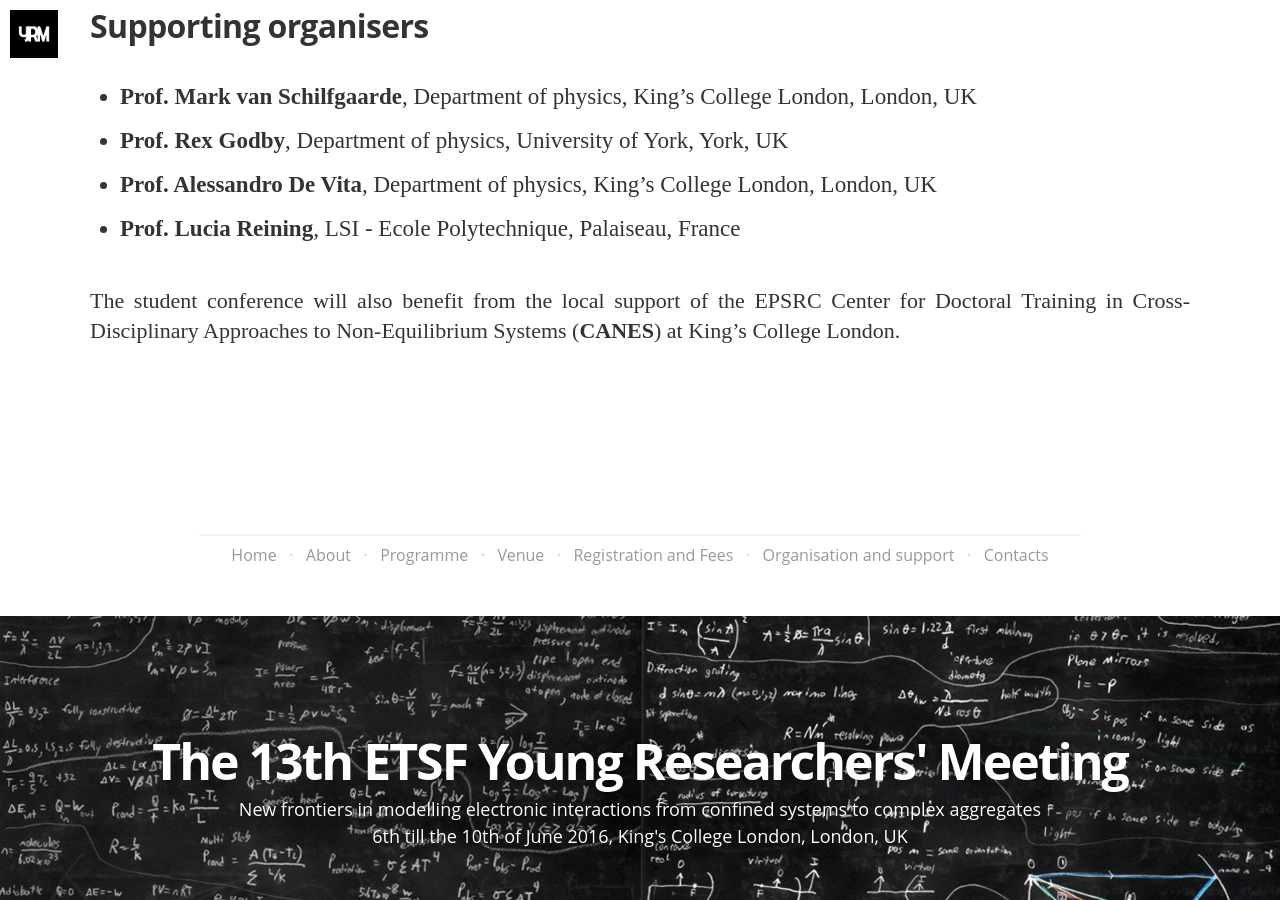
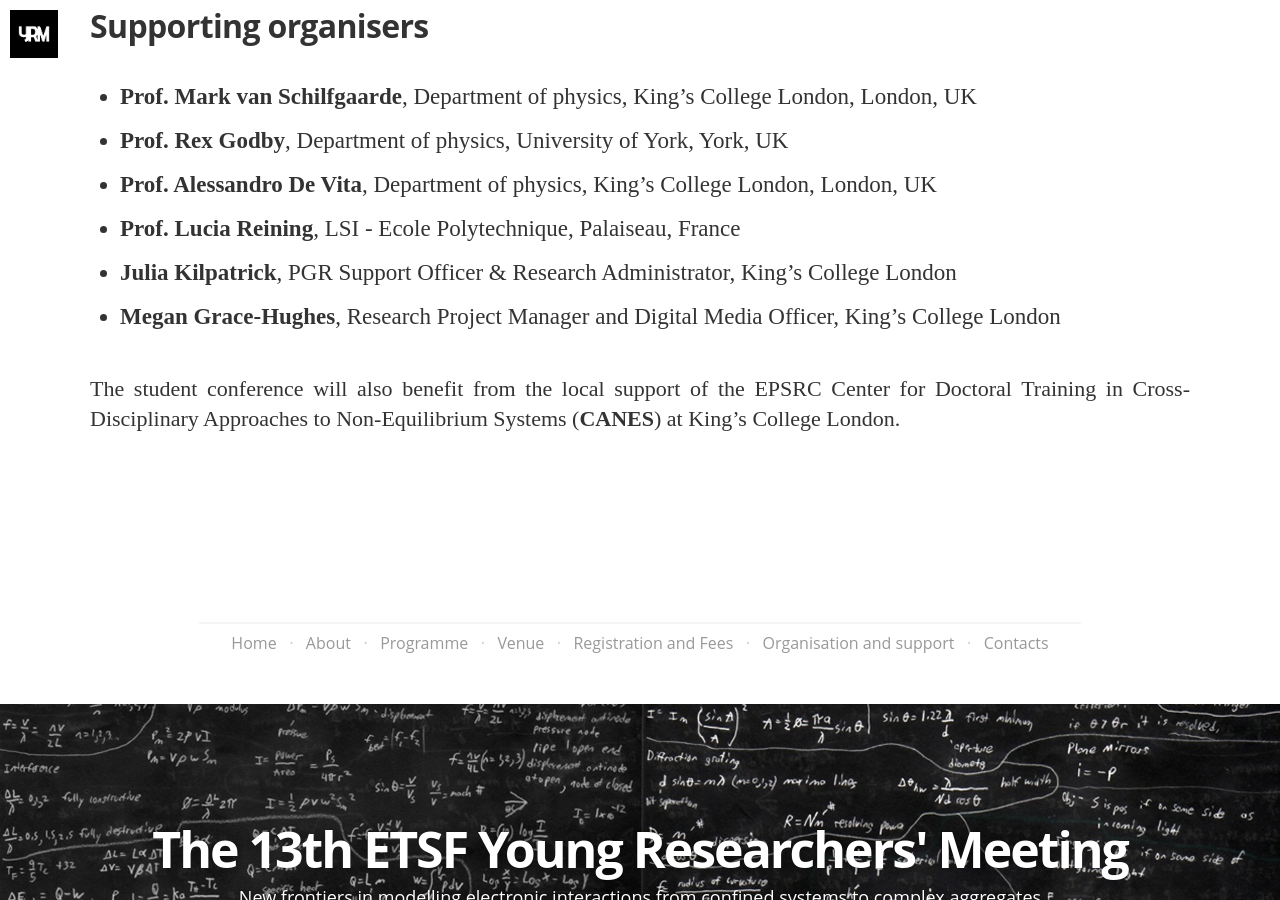
Before and after one commit to yrm2016/Website-source, a Jekyll site: the page built from organisation.md, in a window 1280 px wide and 900 px high, scrolled down 1608 px. Built offline with Jekyll 4.4.1, drawn with Linux system fonts in a browser that asks for light colours; nearby versions of some CDN libraries; some web fonts are replaced; Markdown is read by kramdown in place of the engine named in the settings.

Commit message:
Second last update

```diff
--- a/organisation.md
+++ b/organisation.md
@@ -36,5 +36,7 @@
 * **Prof. Rex Godby**, Department of physics, University of York, York, UK
 * **Prof. Alessandro De Vita**, Department of physics, King’s College London, London, UK
 * **Prof. Lucia Reining**, LSI - Ecole Polytechnique, Palaiseau, France
+* **Julia Kilpatrick**, PGR Support Officer & Research Administrator, King’s College London
+* **Megan Grace-Hughes**, Research Project Manager and Digital Media Officer, King’s College London
 
 The student conference will also benefit from the local support of the EPSRC Center for Doctoral Training in Cross-Disciplinary Approaches to Non-Equilibrium Systems (**CANES**) at King's College London.
```
Also changed, not shown: venue.md (+1 -1 lines), 3 other files.
